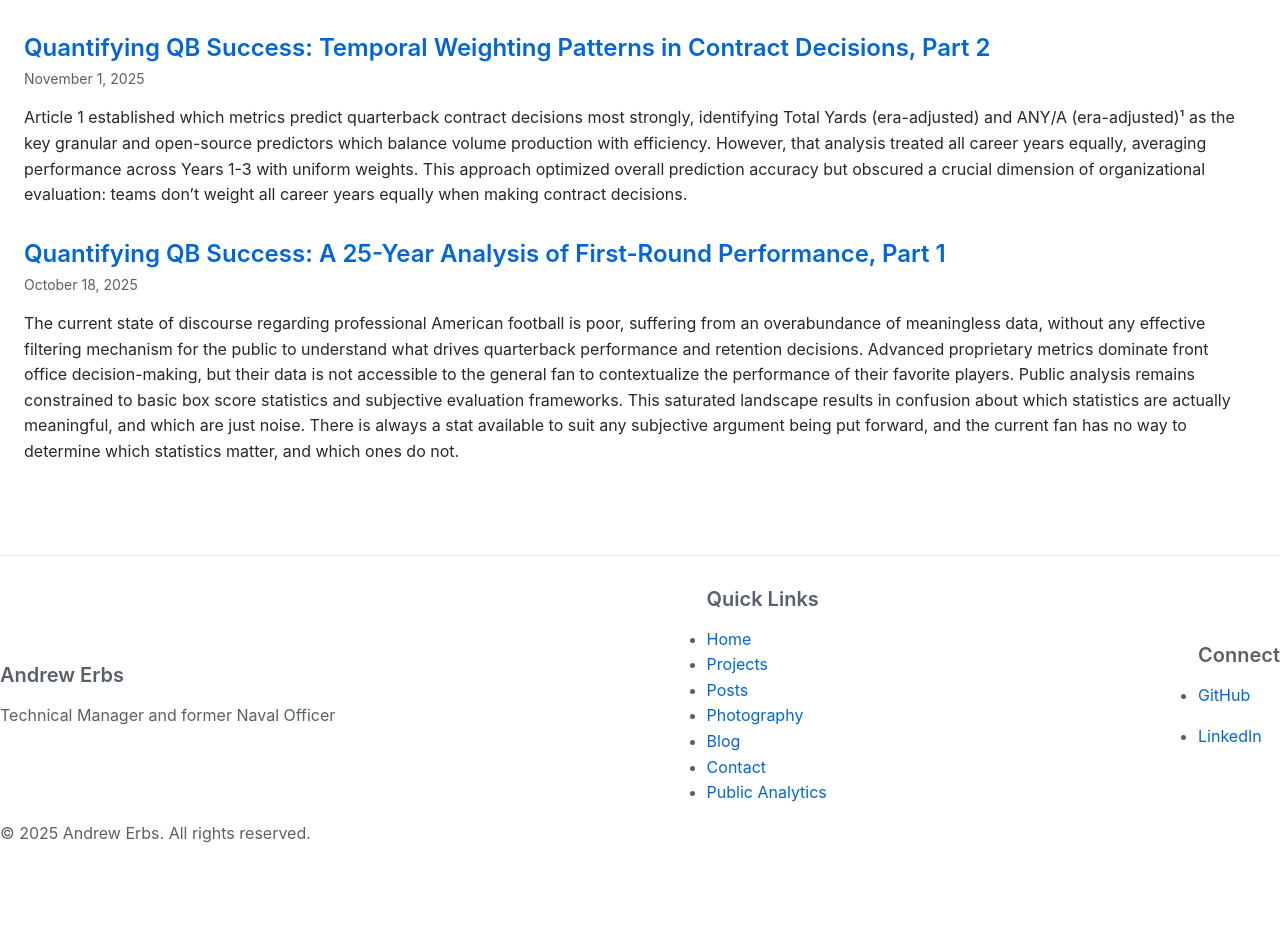
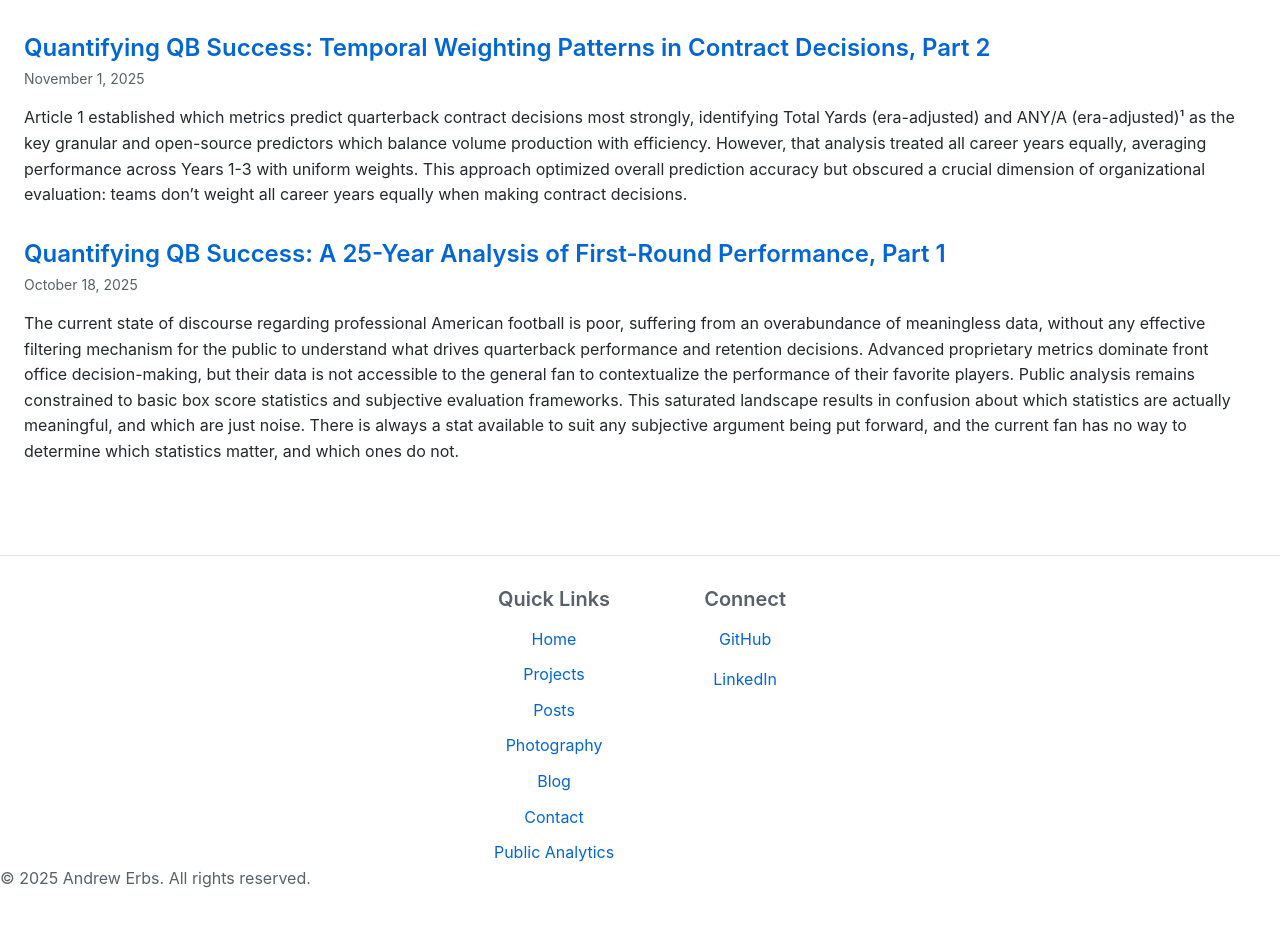
Before and after one commit to LordOfTheTrees/TreePage, a Jekyll site: the page built from index.html, in a window 1280 px wide. Shown: the part 2554-3490 px from the top of the page. Built offline with Jekyll 4.4.1, drawn with Linux system fonts in a browser that asks for light colours; before the commit the page ends 3445 px from its top, so only the background shows below that.

Commit message:
modified:   _includes/footer.html 	modified:   _sass/_layout.scss

```diff
--- a/_includes/footer.html
+++ b/_includes/footer.html
@@ -1,11 +1,6 @@
 <footer class="site-footer">
   <div class="container">
     <div class="footer-content">
-      <div class="footer-section">
-        <h4>Andrew Erbs</h4>
-        <p>Technical Manager and former Naval Officer</p>
-      </div>
-
       <div class="footer-section">
         <h4>Quick Links</h4>
         <ul class="footer-links">
--- a/_sass/_layout.scss
+++ b/_sass/_layout.scss
@@ -43,12 +43,29 @@
 
   .footer-content {
     display: flex;
-    justify-content: space-between;
-    align-items: center;
+    justify-content: center;
+    align-items: flex-start;
+    gap: $spacing-unit * 3;
+    flex-wrap: wrap;
+  }
 
-    @media (max-width: $mobile-width) {
+  .footer-section {
+    text-align: center;
+
+    h4 {
+      margin-bottom: $spacing-unit / 2;
+    }
+
+    ul {
+      list-style: none;
+      padding: 0;
+      margin: 0;
+    }
+
+    .footer-links {
+      display: flex;
       flex-direction: column;
-      gap: $spacing-unit / 2;
+      gap: $spacing-unit / 3;
     }
   }
 
```
